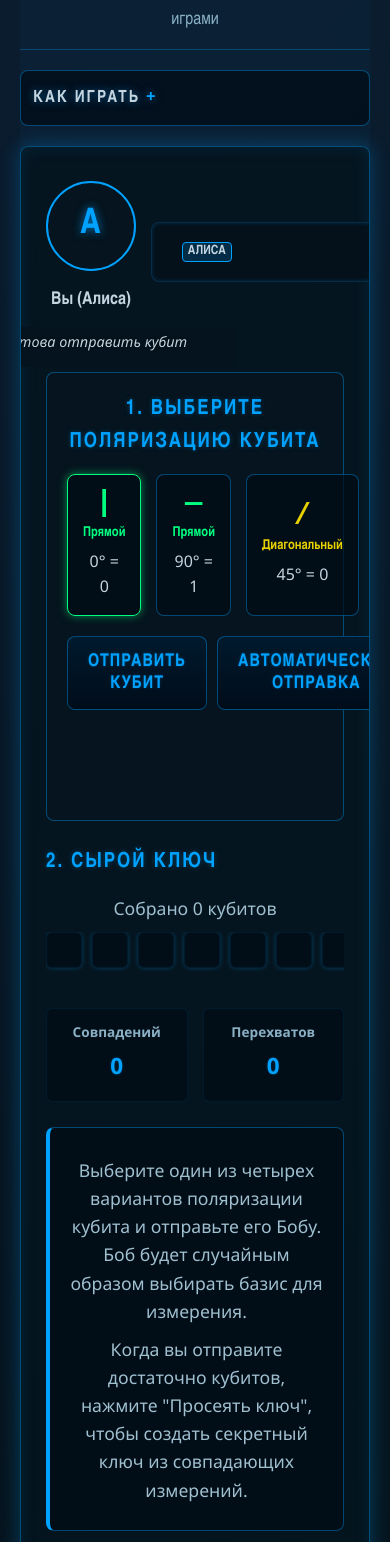
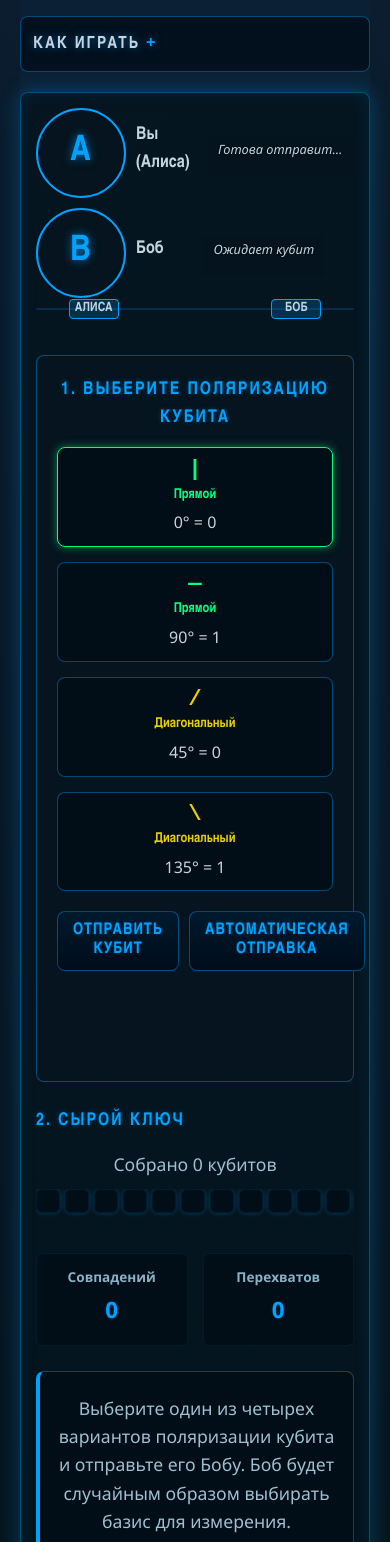
Before and after one commit to jssemeone/ludus-lab.com, a plain HTML site: page games/bb84/index.html in a window 390 px wide. Shown: the part 185-1727 px from the top of the page. Drawn offline with nearby package versions, Linux system fonts and the light colour scheme; a web font is replaced by a local one.

Commit message:
Update style.css

```diff
--- a/games/bb84/style.css
+++ b/games/bb84/style.css
@@ -538,6 +538,18 @@ h1 {
   border: 1px solid rgba(74, 222, 128, 0.3);
 }
 
+.bit-history-info {
+  background: rgba(0, 100, 200, 0.2);
+  color: #00a2ff;
+  padding: 8px;
+  border-radius: 4px;
+  text-align: center;
+  margin-top: 5px;
+  font-size: 0.85rem;
+  opacity: 0;
+  transition: opacity 0.3s;
+}
+
 @keyframes fadeIn {
   from { opacity: 0; transform: translateY(-10px); }
   to { opacity: 1; transform: translateY(0); }
@@ -652,6 +664,11 @@ h1 {
   font-weight: bold;
 }
 
+.bit-history .status-excess {
+  color: #ffcc00;
+  font-weight: bold;
+}
+
 footer {
   text-align: center;
   margin-top: 30px;
@@ -724,3 +741,107 @@ footer {
   0%, 19%, 21%, 23%, 25%, 54%, 56%, 100% { box-shadow: 0 0 5px rgba(0, 162, 255, 0.3); }
   20%, 22%, 24%, 55% { box-shadow: 0 0 10px rgba(0, 162, 255, 0.5); }
 }
+
+/* Адаптивные стили для мобильных устройств */
+@media (max-width: 768px) {
+  .game-area {
+    padding: 15px;
+  }
+
+  h1 {
+    font-size: 1.8rem;
+  }
+
+  .subtitle {
+    font-size: 0.9rem;
+  }
+
+  .quantum-setup {
+    flex-direction: column;
+    min-height: auto;
+    gap: 10px;
+  }
+
+  .character {
+    width: 100%;
+    display: flex;
+    align-items: center;
+    gap: 10px;
+    text-align: left;
+  }
+
+  .character-icon {
+    margin: 0;
+    flex-shrink: 0;
+  }
+
+  .quantum-channel {
+    width: 100%;
+    height: 40px;
+    margin: 0 0 5px;
+    order: 1;
+  }
+
+  .polarization-controls {
+    flex-direction: column;
+  }
+
+  .polarization-option {
+    padding: 10px;
+  }
+
+  .basis-symbol {
+    font-size: 1.4rem;
+  }
+
+  .key-grid {
+    grid-template-columns: repeat(8, 1fr);
+    gap: 5px;
+  }
+
+  .final-key-grid {
+    grid-template-columns: repeat(8, 1fr);
+  }
+
+  .key-bit {
+    min-width: 24px;
+    font-size: 0.9rem;
+  }
+
+  .character-status {
+    position: static;
+    width: auto;
+    left: auto;
+    right: auto;
+    bottom: auto;
+    margin-top: 5px;
+    font-size: 0.8rem;
+    text-align: left;
+  }
+
+  .action-button {
+    padding: 10px 15px;
+    font-size: 1rem;
+  }
+
+  .bit-history {
+    font-size: 0.75rem;
+  }
+
+  .bit-history .history-title {
+    font-size: 0.9rem;
+  }
+
+  .bit-history .history-item {
+    font-size: 0.75rem;
+  }
+
+  .section-title {
+    font-size: 1.1rem;
+  }
+
+  .explanation {
+    font-size: 0.85rem;
+    padding: 12px;
+  }
+}
```
